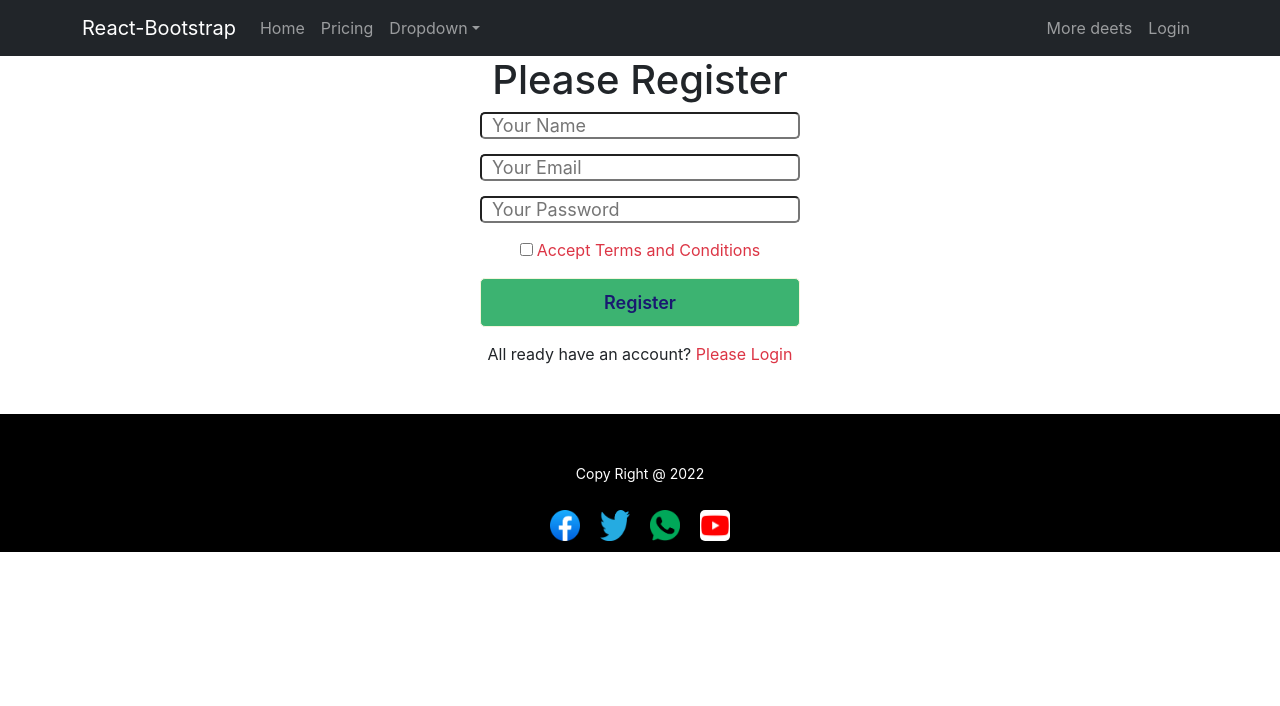
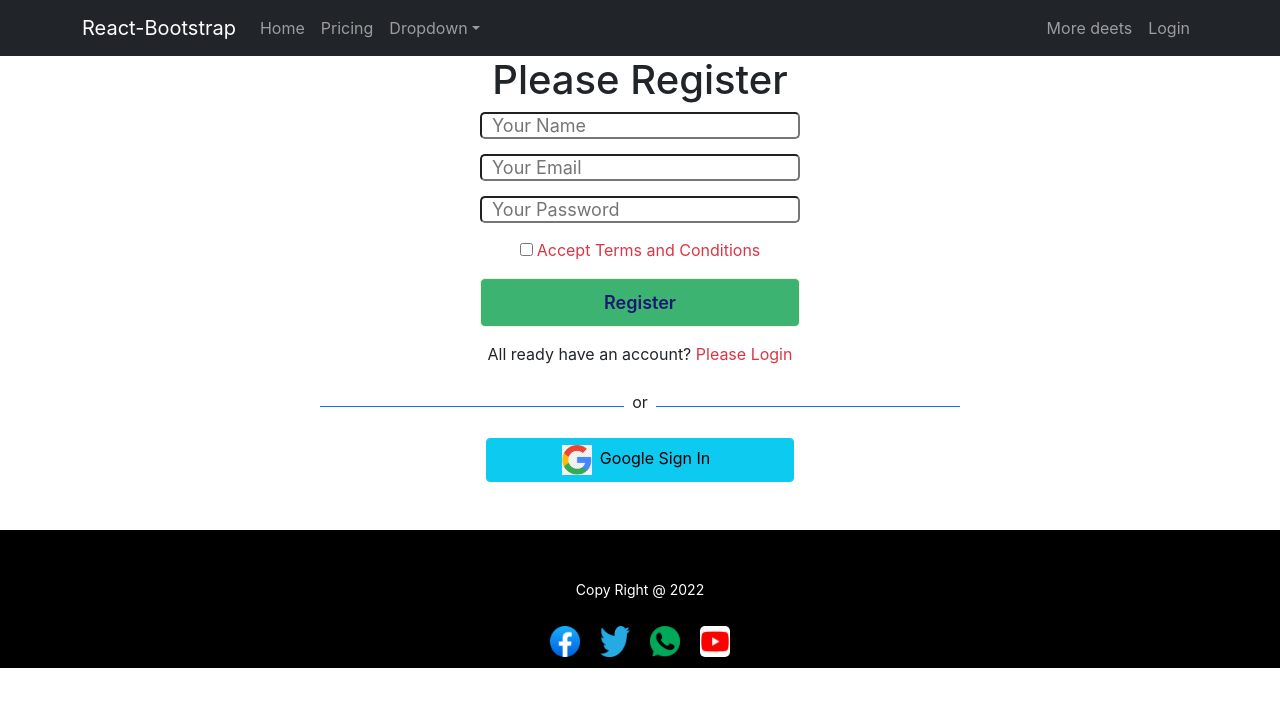
Before and after one commit to mdrayhanislam/wareHouse, a React (Create React App) app: page /register in a window 1280 px wide. Shown: the top 706 px of the page. Built offline with nearby package versions, Linux system fonts and the light colour scheme; no server answers.

Commit message:
google sign in auth create

```diff
--- a/src/Component/Login/Login/Login.js
+++ b/src/Component/Login/Login/Login.js
@@ -3,6 +3,7 @@
 import { useSignInWithEmailAndPassword } from 'react-firebase-hooks/auth';
 import { Link, useLocation, useNavigate } from 'react-router-dom';
 import auth from '../../../firebase.init';
+import SocialLogin from '../SocialLogin/SocialLogin';
 
 const Login = () => {
     const emailRef = useRef('');
@@ -20,6 +21,7 @@
     ] = useSignInWithEmailAndPassword(auth);
 
     if(user){
+        navigate('/home');
        navigate(from, {replace: true});
     }
 
@@ -37,13 +39,13 @@
         <h1 className='text-primary text-center mt-2'> Please Login </h1>
         <Form onSubmit={handleSubmit}>
             <Form.Group className="mb-3" controlId="formBasicEmail">
-                <Form.Label>Email address</Form.Label>
+
                 <Form.Control ref={emailRef}  type="email" placeholder="Enter email" required />
 
             </Form.Group>
 
             <Form.Group className="mb-3" controlId="formBasicPassword">
-                <Form.Label>Password</Form.Label>
+
                 <Form.Control ref={passwordRef} type="password" placeholder="Password" required />
             </Form.Group>
 
@@ -53,7 +55,7 @@
         </Form>
         <p>If you are the first to visit our website, <Link to="/register" className='text-danger pe-auto text-decoration-none' onClick={navigateRegister}> Please Register </Link></p>
         <p>Forget Password <button className='text-primary pe-auto text-decoration-none btn btn-link' > Please Reset Password </button></p>
-
+        <SocialLogin></SocialLogin>
 
     </div>
     );
--- a/src/Component/Login/Register/Register.js
+++ b/src/Component/Login/Register/Register.js
@@ -3,6 +3,7 @@
 import { useCreateUserWithEmailAndPassword, useUpdateProfile } from 'react-firebase-hooks/auth';
 import auth from '../../../firebase.init'
 import './Register.css'
+import SocialLogin from '../SocialLogin/SocialLogin';
 const Register = () => {
 
     const [
@@ -45,7 +46,7 @@
              type="submit" value="Register" />
         </form>
         <p style={{textAlign:'center'}}>All ready have an account? <Link to="/login" className='text-danger pe-auto text-decoration-none' onClick={navigateLogin}> Please Login </Link></p>
-
+        <SocialLogin></SocialLogin>
        </div>
     );
 };
--- /dev/null
+++ b/src/Component/Login/SocialLogin/SocialLogin.js
@@ -0,0 +1,45 @@
+import React from 'react';
+import { useSignInWithGoogle } from 'react-firebase-hooks/auth';
+import { useNavigate } from 'react-router-dom';
+import auth from '../../../firebase.init';
+import googleLogo from '../../../Image/google.png'
+
+
+const SocialLogin = () => {
+    const [signInWithGoogle, user, loading, error] = useSignInWithGoogle(auth);
+    const navigate = useNavigate();
+    let errorElement;
+
+    if(loading){
+     return
+    }
+
+    if (error ) {
+
+        errorElement = <p className='text-danger d-flex align-items-center justify-content-center'> Please sign in with google</p>
+    }
+
+    if (user) {
+        navigate('/home');
+    }
+    return (
+        <div>
+            <div className='d-flex align-items-center'>
+                <div style={{ height: '1px' }} className='bg-primary w-50'> </div>
+                    <p className='mt-2 px-2'>or</p>
+                    <div style={{ height: '1px' }} className='bg-primary w-50'></div>
+
+            </div>
+            {errorElement}
+            <div className='container'>
+                <button onClick={() => signInWithGoogle()}
+                    className='btn btn-info w-50 d-block mx-auto my-2'>
+                    <img style={{ width: '30px' }} src={googleLogo} alt="" />
+                    <span className='px-2'>Google Sign In</span>
+                </button>
+            </div>
+        </div>
+    );
+};
+
+export default SocialLogin;
```
Also changed, not shown: src/Image/google.png (added).
